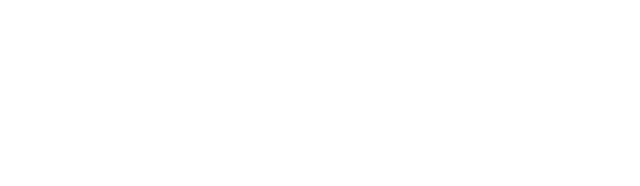
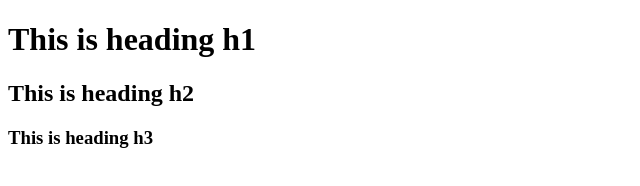
Before and after one commit to karimul172/My-first-repo, a plain HTML site: page index.html in a window 1280 px wide. Shown: the whole page, without its empty margins (0-640 px from the left). Drawn offline with Linux system fonts and the light colour scheme.

Commit message:
added header

```diff
--- a/index.html
+++ b/index.html
@@ -7,6 +7,8 @@
     <title>My first repo</title>
 </head>
 <body>
-
+    <h1>This is heading h1</h1>
+    <h2>This is heading h2</h2>
+    <h3>This is heading h3</h3>
 </body>
 </html>
```
